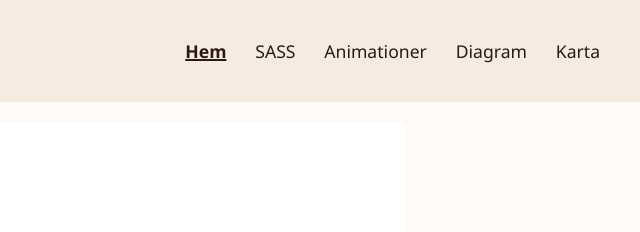
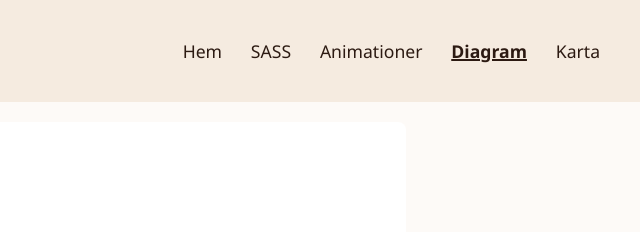
Before and after one commit to SusannaCarlsson90/Labb-3, a website built with Vite: page diagram.html in a window 1280 px wide. Shown: the top 232 px of the page, 640-1280 px from the left. Built offline with nearby package versions, Linux system fonts and the light colour scheme; no server answers.

```diff
--- a/diagram.html
+++ b/diagram.html
@@ -24,10 +24,10 @@
     </button>
 
     <nav id="nav-meny">
-      <a href="/index.html" class="active">Hem</a>
+      <a href="/index.html">Hem</a>
       <a href="/sass.html">SASS</a>
       <a href="/animationer.html">Animationer</a>
-      <a href="/diagram.html">Diagram</a>
+      <a href="/diagram.html" class="active">Diagram</a>
       <a href="/karta.html">Karta</a>
     </nav>
   </header>
```
Also changed, not shown: karta.html (+2 -2 lines), src/js/main.js (+4 -3 lines).
